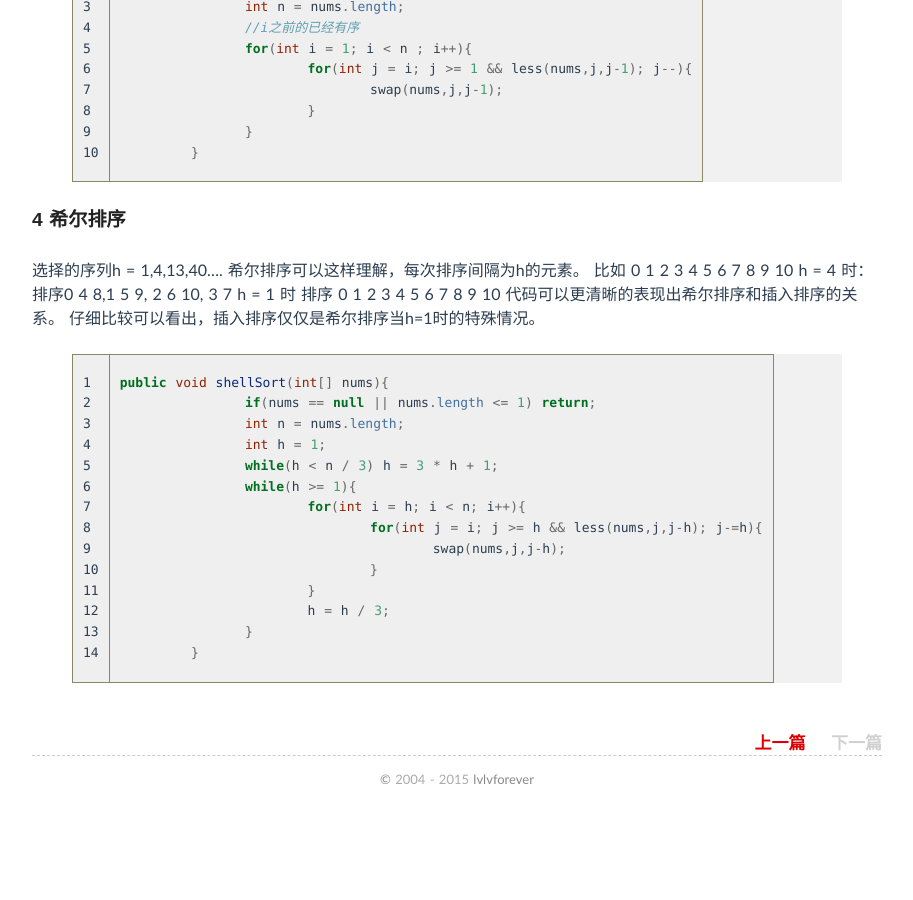
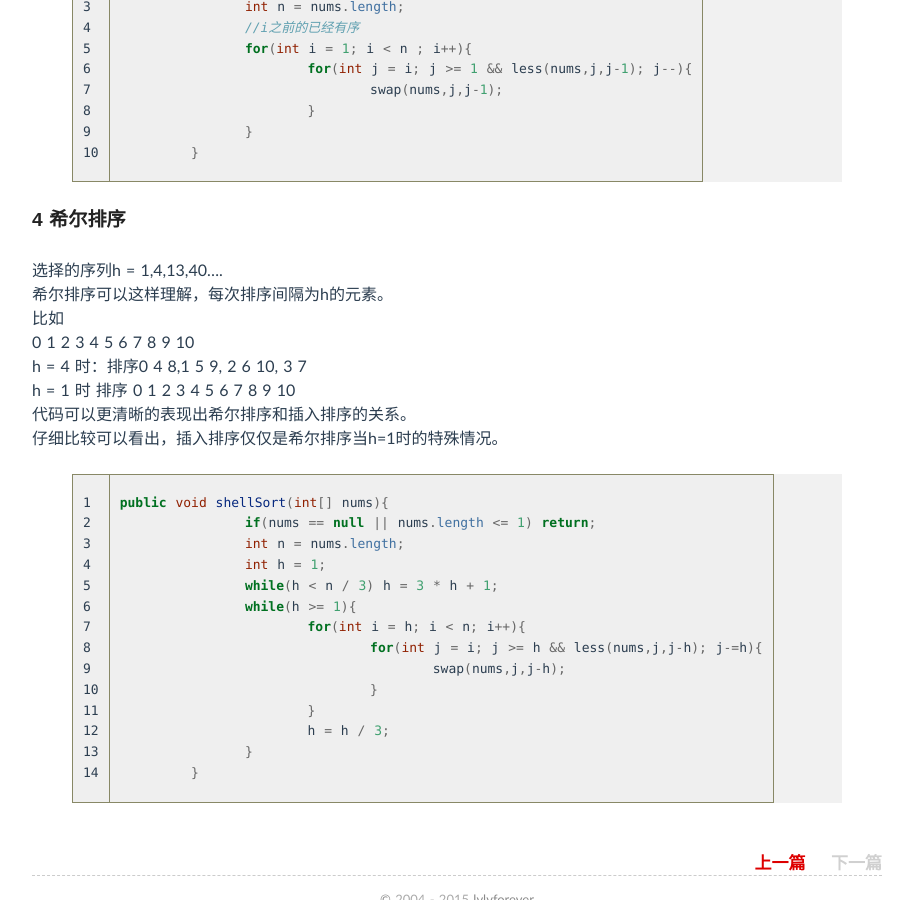
Before and after one commit to lvlvforever/lvlvforever.github.io, a Jekyll site: the page built from _posts/2015-08-17-排序算法.md, in a window 1280 px wide and 900 px high, scrolled down 1704 px. Shown: the whole window, without its empty margins (183-1096 px from the left). Built offline with Jekyll 4.4.1, drawn with Linux system fonts in a browser that asks for light colours; Markdown is read by kramdown in place of the engine named in the settings; comment, search, counter and statistics services are not loaded; before the commit the page ends 2526 px from its top, so only the background shows below that.

Commit message:
update br

```diff
--- a/_posts/2015-08-17-排序算法.md
+++ b/_posts/2015-08-17-排序算法.md
@@ -71,13 +71,13 @@ public class ListNode {
 	 }
 {% endhighlight java %}
 ###4 希尔排序
-选择的序列h = 1,4,13,40....
-希尔排序可以这样理解，每次排序间隔为h的元素。
-比如
-0 1 2 3 4 5 6 7 8 9 10
-h = 4 时：排序0 4 8,1 5 9, 2 6 10, 3 7
-h = 1 时 排序 0 1 2 3 4 5 6 7 8 9 10
-代码可以更清晰的表现出希尔排序和插入排序的关系。
+选择的序列h = 1,4,13,40....<br>
+希尔排序可以这样理解，每次排序间隔为h的元素。<br>
+比如<br>
+0 1 2 3 4 5 6 7 8 9 10<br>
+h = 4 时：排序0 4 8,1 5 9, 2 6 10, 3 7<br>
+h = 1 时 排序 0 1 2 3 4 5 6 7 8 9 10<br>
+代码可以更清晰的表现出希尔排序和插入排序的关系。<br>
 仔细比较可以看出，插入排序仅仅是希尔排序当h=1时的特殊情况。
 {% highlight java linenos %}
 public void shellSort(int[] nums){
```
